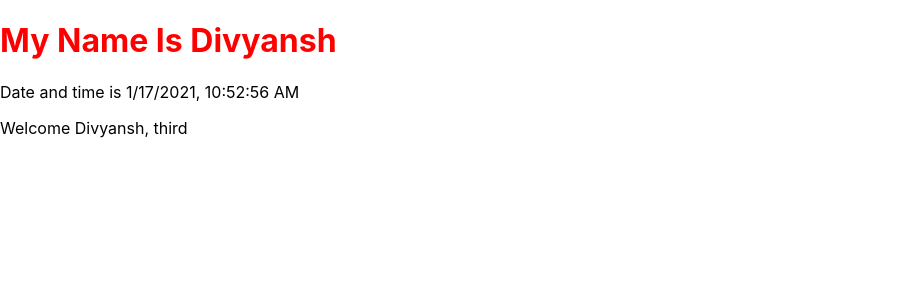
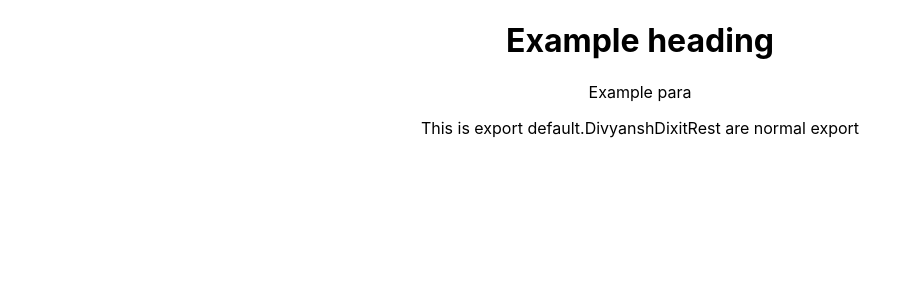
Before and after one commit to divyanshdixit/reactlearningproject, a React (Create React App) app: page / in a window 1280 px wide. Shown: the top 300 px of the page, without its empty margins (0-922 px from the left). Built offline with nearby package versions, Linux system fonts and the light colour scheme.

Commit message:
component and export/import using wild card *

```diff
--- a/src/App.js
+++ b/src/App.js
@@ -1,23 +1,17 @@
 import logo from './logo.svg';
 import './App.css';
+import Example from './components/Example';
+import * as Obj from './components/ExpoImpo';
 
 function App() {
   return (
     <div className="App">
-      <header className="App-header">
-        <img src={logo} className="App-logo" alt="logo" />
-        <p>
-          This is my first react basic application.
-        </p>
-        <a
-          className="App-link"
-          href="https://reactjs.org"
-          target="_blank"
-          rel="noopener noreferrer"
-        >
-          Learn React
-        </a>
-      </header>
+
+      <Example/>
+      {Obj.default}
+      {Obj.firstName()}
+      {Obj.lastName()}
+      {Obj.secondValue}
     </div>
   );
 }
--- /dev/null
+++ b/src/components/Example.jsx
@@ -0,0 +1,12 @@
+import React from 'react';
+
+function Example(){
+    return (
+        <>
+            <h1> Example heading </h1>
+            <p> Example para </p>
+        </>
+    )
+}
+
+export default Example;
--- /dev/null
+++ b/src/components/ExpoImpo.jsx
@@ -0,0 +1,17 @@
+const value = "This is export default."
+const secondValue = "Rest are normal export";
+
+function firstName(){
+    let firstname = "Divyansh";
+    return firstname;
+}
+
+function lastName(){
+    let lastname = "Dixit";
+    return lastname;
+}
+
+// make one default
+export default value;
+
+export {secondValue, firstName, lastName};
--- a/src/index.js
+++ b/src/index.js
@@ -1,37 +1,9 @@
-// import React from 'react'; // use html element
+import React from 'react'; // use html element
 import ReactDOM from 'react-dom'; // dom manupulation
 import './index.css';
 import App from './App';
-import FirstComponent from './firstComponent';
-import reportWebVitals from './reportWebVitals';
 
-const name = "Divyansh";
-// let fname = "div";
-// let lname = "Dixit";
-const styleObj =  {
-  color:'red',
-  textTransform: 'capitalize'
-}
-
-if(false){
-  var f = "something"
-}else if(true){
-  var f = "third";
-}else{
-  var f = "second"
-}
-
-const currentDate = new Date().toLocaleString();
 ReactDOM.render( //
-  <>
-    <h1 style= {styleObj}> { `My name is ${name}`} </h1>
-    <p> Date and time is {currentDate} </p>
-    <p> Welcome {name},  {f} </p>
-  </>,
+  <App/>,
   document.getElementById('root')
 );
-
-// If you want to start measuring performance in your app, pass a function
-// to log results (for example: reportWebVitals(console.log))
-// or send to an analytics endpoint. Learn more: https://bit.ly/CRA-vitals
-reportWebVitals();
```
Also changed, not shown: what_to_do.txt.
